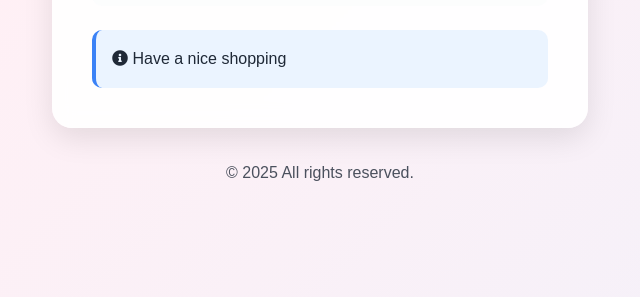
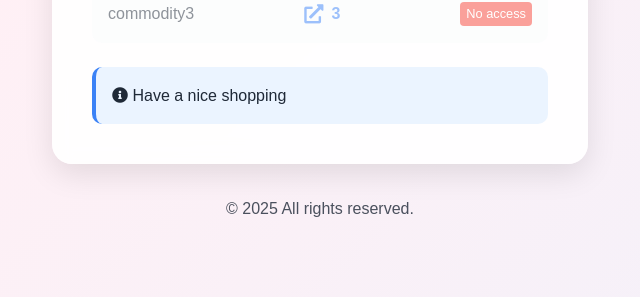
Before and after one commit to JinYuJia13/fabuye, a plain HTML site: page index.html in a window 1280 px wide. Shown: the part 503-800 px from the top of the page, without its empty margins (320-960 px from the left). Drawn offline with Linux system fonts and the light colour scheme; no server answers; a web font is replaced by a local one.

Commit message:
Update index.html

```diff
--- a/index.html
+++ b/index.html
@@ -253,6 +253,13 @@
                     </a>
                     <span class="status-badge"></span>
                 </li>
+                <li data-url="https://tinyurl.com/keenstone">
+                    <span>commodity3</span>
+                    <a href="https://tinyurl.com/keenstone" target="_blank">
+                        <i class="fas fa-external-link-alt"></i> 3
+                    </a>
+                    <span class="status-badge"></span>
+                </li>
             </ul>
             <div class="notice">
                 <i class="fas fa-info-circle"></i> Have a nice shopping
```
